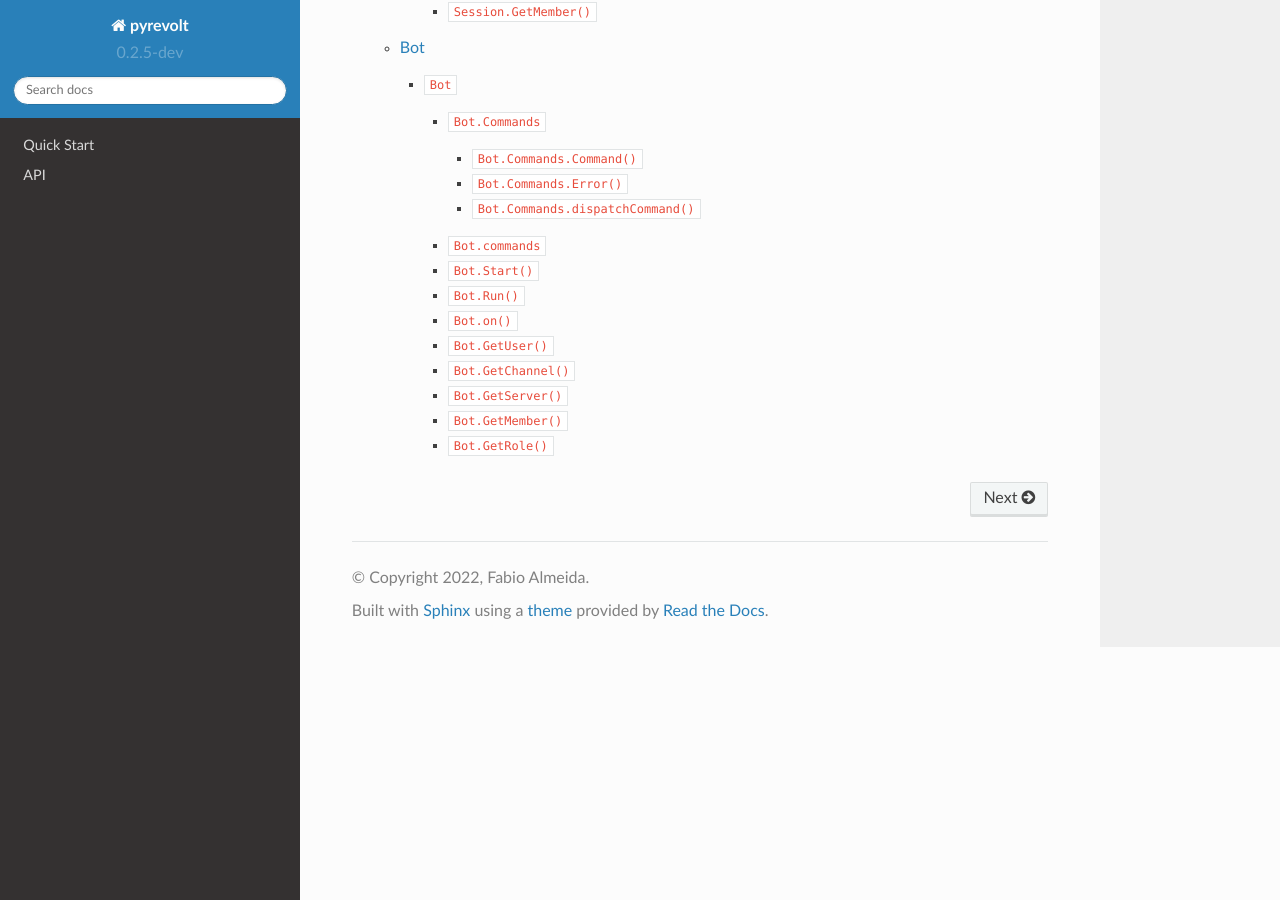
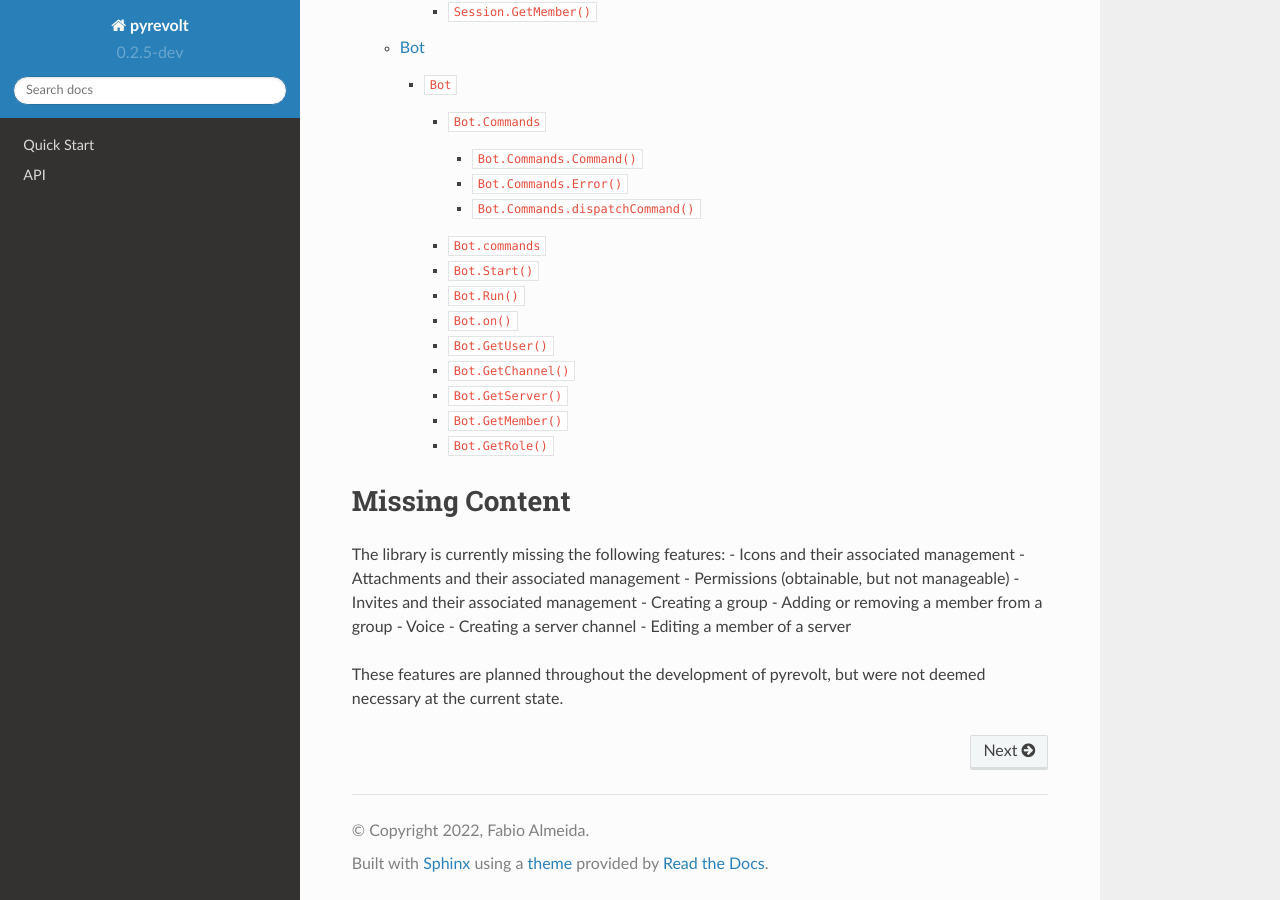
Before and after one commit to pyrevolt/pyrevolt, a Sphinx documentation site: the page built from docs/source/index.rst, in a window 1280 px wide and 900 px high, scrolled down 5550 px. Built offline with Sphinx 7.4.7 and the Read the Docs theme 2.0.0, drawn with Linux system fonts in a browser that asks for light colours.

Commit message:
Added missing content to documentation

```diff
--- a/docs/source/index.rst
+++ b/docs/source/index.rst
@@ -27,3 +27,19 @@ Contents
 .. toctree::
    quickstart
    api
+
+Missing Content
+===============
+
+The library is currently missing the following features:
+- Icons and their associated management
+- Attachments and their associated management
+- Permissions (obtainable, but not manageable)
+- Invites and their associated management
+- Creating a group
+- Adding or removing a member from a group
+- Voice
+- Creating a server channel
+- Editing a member of a server
+
+These features are planned throughout the development of pyrevolt, but were not deemed necessary at the current state.
```
